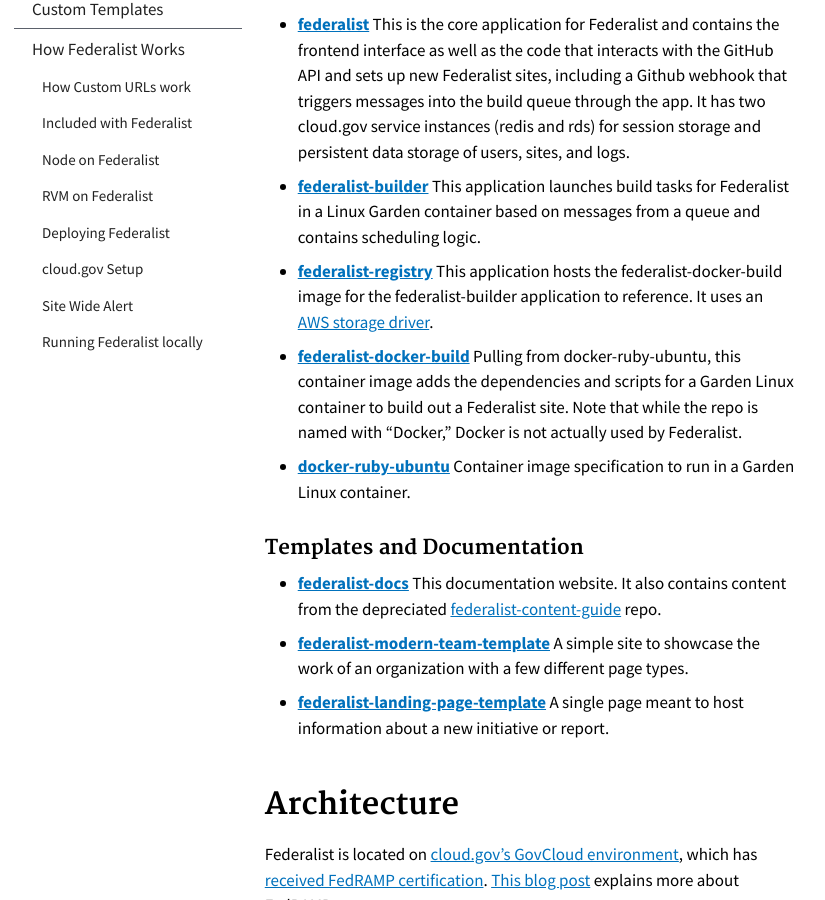
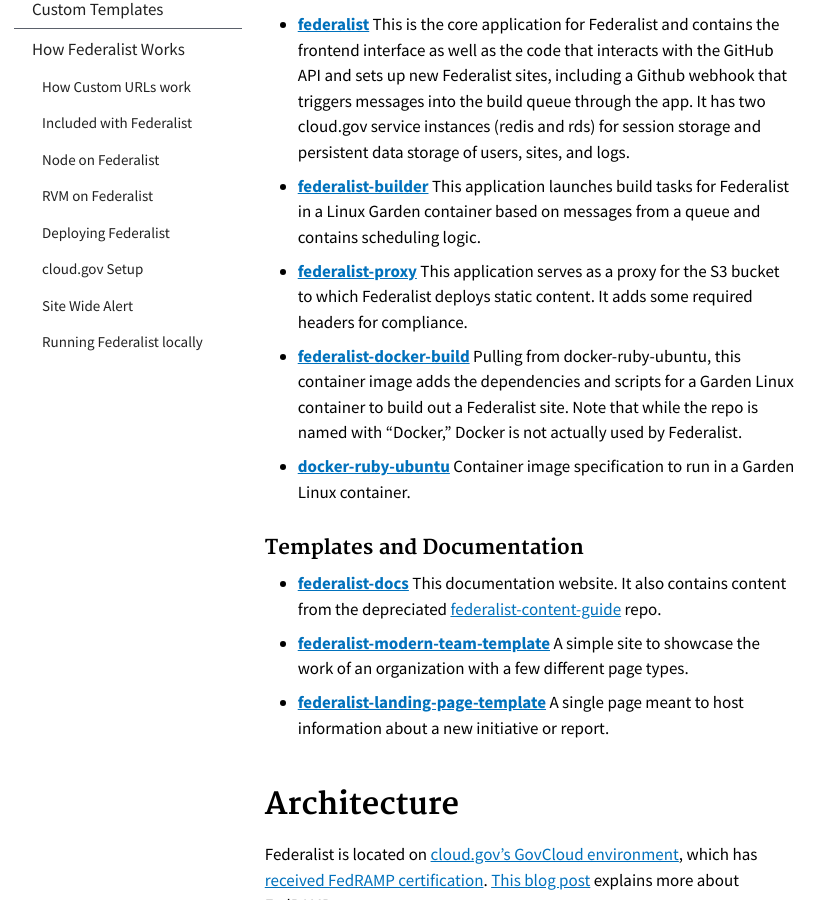
Before and after one commit to Macy-FK/federaliste, a Jekyll site: the page built from pages/how-federalist-works.md, in a window 1280 px wide and 900 px high, scrolled down 708 px. Shown: the whole window, without its empty margins (136-961 px from the left). Built offline with Jekyll 4.4.1, drawn with Linux system fonts in a browser that asks for light colours; Markdown is read by kramdown in place of the engine named in the settings.

Commit message:
change registry repo to proxy

```diff
--- a/pages/how-federalist-works.md
+++ b/pages/how-federalist-works.md
@@ -12,7 +12,7 @@ We use GitHub to manage our work on Federalist. The main code repository for the
 
 - **[federalist](https://github.com/18F/federalist)** This is the core application for Federalist and contains the frontend interface as well as the code that interacts with the GitHub API and sets up new Federalist sites, including a Github webhook that triggers messages into the build queue through the app. It has two cloud.gov service instances (redis and rds) for session storage and persistent data storage of users, sites, and logs.
 - **[federalist-builder](https://github.com/18F/federalist-builder)** This application launches build tasks for Federalist in a Linux Garden container based on messages from a queue and contains scheduling logic.
-- **[federalist-registry](https://github.com/18F/federalist-registry)** This application hosts the federalist-docker-build image for the federalist-builder application to reference. It uses an [AWS storage driver](https://docs.docker.com/registry/storage-drivers/s3/).
+- **[federalist-proxy](https://github.com/18F/federalist-proxy)** This application serves as a proxy for the S3 bucket to which Federalist deploys static content. It adds some required headers for compliance.
 - **[federalist-docker-build](https://github.com/18F/federalist-docker-build)** Pulling from docker-ruby-ubuntu, this container image adds the dependencies and scripts for a Garden Linux container to build out a Federalist site. Note that while the repo is named with "Docker," Docker is not actually used by Federalist.
 - **[docker-ruby-ubuntu](https://github.com/18F/docker-ruby-ubuntu)** Container image specification to run in a Garden Linux container.
 
```
